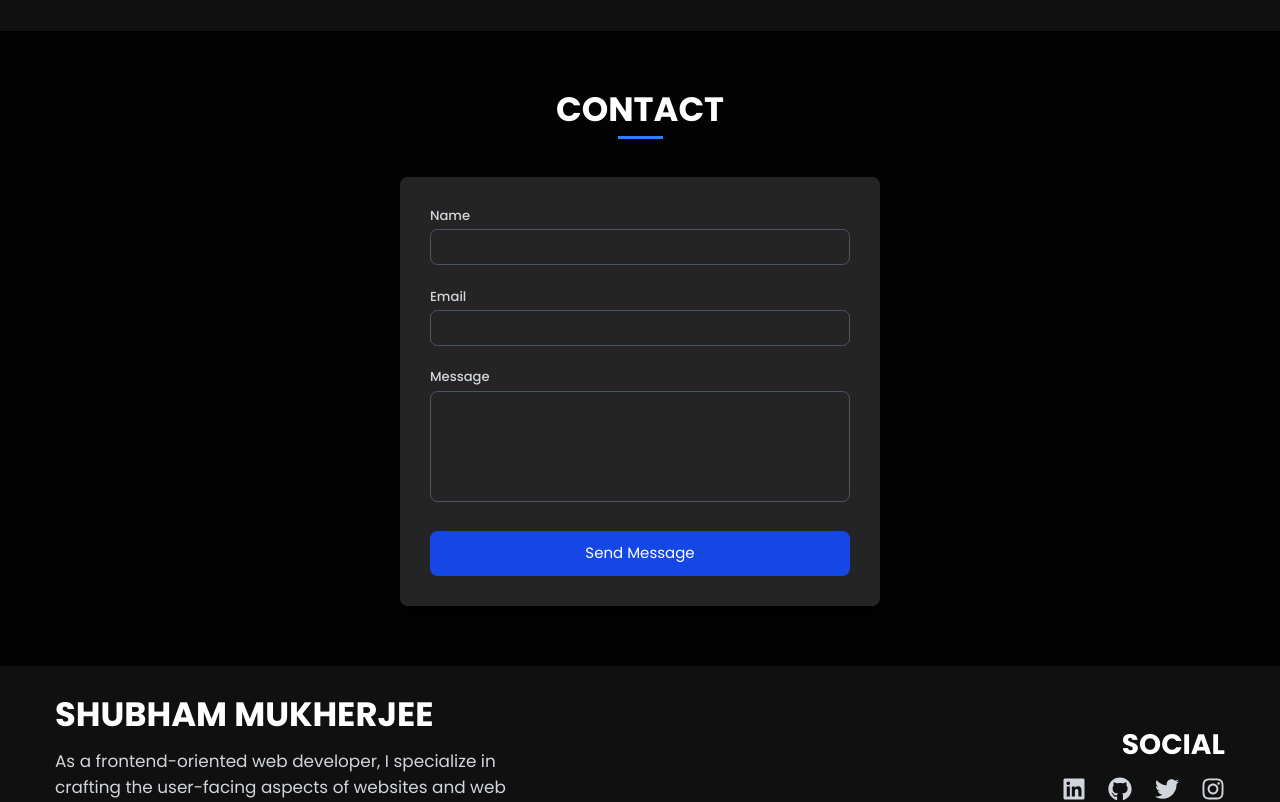
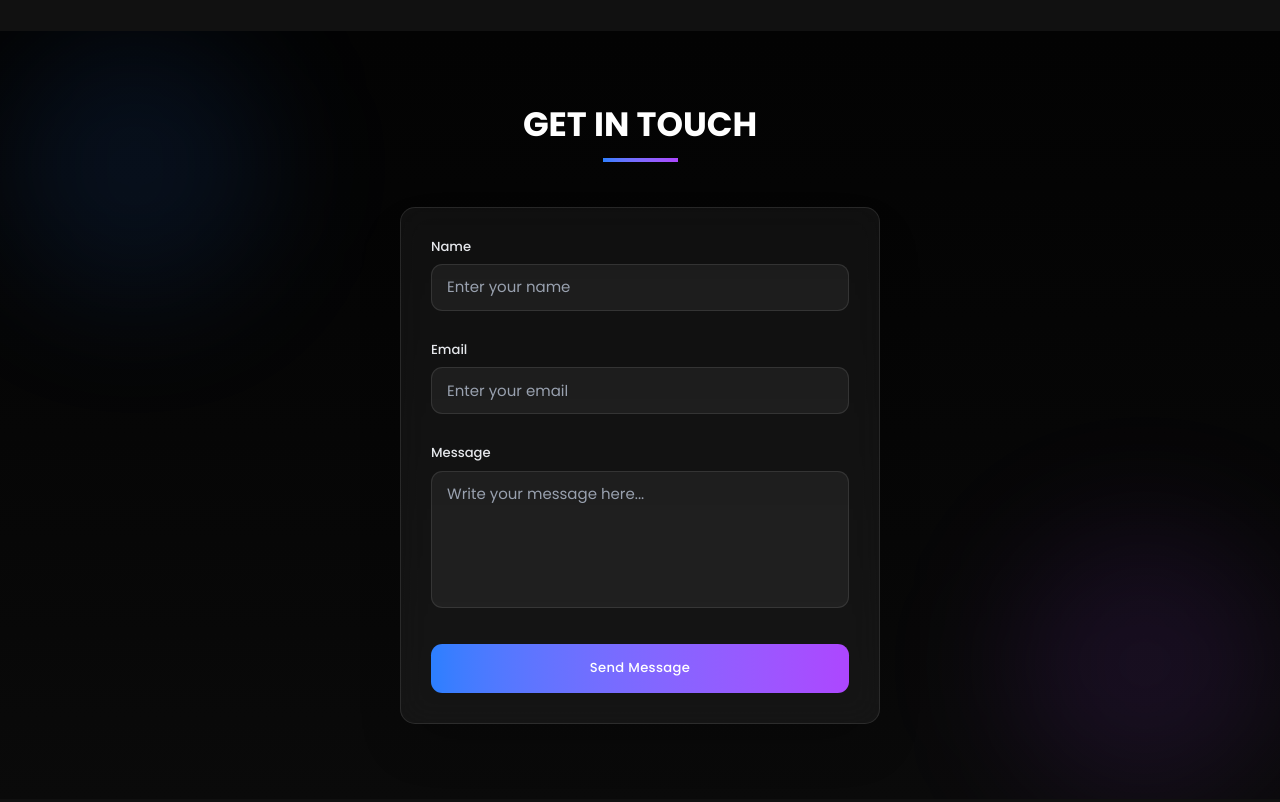
Before and after one commit to shubhammukherjee17/portfolio, a Next.js app: page / in a window 1280 px wide. Shown: the part 2860-3662 px from the top of the page. Built offline with nearby package versions, Linux system fonts and the light colour scheme.

Commit message:
minor changes

```diff
--- a/components/Contact.tsx
+++ b/components/Contact.tsx
@@ -39,65 +39,102 @@ const Contact = () => {
   return (
     <section
       id="contact"
-      className="py-16 bg-[#030303] overflow-x-hidden"
+      className="py-20 bg-gradient-to-b from-[#030303] to-[#0a0a0a] overflow-x-hidden relative"
     >
-      <div className="max-w-full px-4 sm:px-6 lg:px-8">
+      {/* Modern background elements */}
+      <div className="absolute inset-0 z-0">
+        <div className="absolute top-0 left-0 w-72 h-72 bg-blue-500/10 rounded-full filter blur-3xl"></div>
+        <div className="absolute bottom-0 right-0 w-72 h-72 bg-purple-500/10 rounded-full filter blur-3xl"></div>
+      </div>
+
+      <div className="max-w-6xl mx-auto px-4 sm:px-6 lg:px-8 relative z-10">
         <motion.h2
           variants={fadeIn}
-          className="text-2xl sm:text-3xl md:text-4xl font-bold text-center mb-10 text-white break-words"
+          className="text-3xl sm:text-4xl md:text-5xl font-bold text-center mb-12 text-white"
         >
-          CONTACT
-          <div className="w-12 h-1 bg-blue-500 mx-auto mt-2" />
+          GET IN TOUCH
+          <div className="w-20 h-1 bg-gradient-to-r from-blue-500 to-purple-500 mx-auto mt-4" />
         </motion.h2>
 
         <motion.form
           variants={fadeIn}
           onSubmit={handleSubmit}
-          className="w-full max-w-md sm:max-w-lg mx-auto space-y-6 bg-[#242424] p-4 sm:p-6 md:p-8 rounded-lg shadow-xl"
+          className="w-full max-w-lg mx-auto space-y-8 backdrop-blur-lg bg-white/5 p-8 rounded-2xl shadow-2xl border border-white/10"
         >
-          <div>
-            <label htmlFor="name" className="block text-sm font-medium text-gray-300 mb-1">Name</label>
+          <div className="space-y-2">
+            <label htmlFor="name" className="block text-sm font-medium text-gray-200">Name</label>
             <input
               type="text"
               id="name"
               value={formData.name}
               onChange={(e) => setFormData({ ...formData, name: e.target.value })}
               required
-              className="w-full px-3 py-2 rounded-lg border border-gray-600 text-white bg-transparent focus:outline-none focus:ring-2 focus:ring-gray-400 text-sm"
+              className="w-full px-4 py-3 rounded-xl border border-white/10 text-white bg-white/5 focus:outline-none focus:ring-2 focus:ring-blue-500 focus:border-transparent transition-all duration-300 placeholder-gray-400"
+              placeholder="Enter your name"
             />
           </div>
 
-          <div>
-            <label htmlFor="email" className="block text-sm font-medium text-gray-300 mb-1">Email</label>
+          <div className="space-y-2">
+            <label htmlFor="email" className="block text-sm font-medium text-gray-200">Email</label>
             <input
               type="email"
               id="email"
               value={formData.email}
               onChange={(e) => setFormData({ ...formData, email: e.target.value })}
               required
-              className="w-full px-3 py-2 rounded-lg border border-gray-600 text-white bg-transparent focus:outline-none focus:ring-2 focus:ring-gray-400 text-sm"
+              className="w-full px-4 py-3 rounded-xl border border-white/10 text-white bg-white/5 focus:outline-none focus:ring-2 focus:ring-blue-500 focus:border-transparent transition-all duration-300 placeholder-gray-400"
+              placeholder="Enter your email"
             />
           </div>
 
-          <div>
-            <label htmlFor="message" className="block text-sm font-medium text-gray-300 mb-1">Message</label>
+          <div className="space-y-2">
+            <label htmlFor="message" className="block text-sm font-medium text-gray-200">Message</label>
             <textarea
               id="message"
               value={formData.message}
               onChange={(e) => setFormData({ ...formData, message: e.target.value })}
               required
               rows={5}
-              className="w-full px-3 py-2 rounded-lg border border-gray-600 text-white bg-transparent focus:outline-none focus:ring-2 focus:ring-gray-400 resize-none text-sm"
+              className="w-full px-4 py-3 rounded-xl border border-white/10 text-white bg-white/5 focus:outline-none focus:ring-2 focus:ring-blue-500 focus:border-transparent transition-all duration-300 resize-none placeholder-gray-400"
+              placeholder="Write your message here..."
             />
           </div>
 
           <button
             type="submit"
             disabled={status === 'sending'}
-            className="w-full py-3 px-6 bg-blue-700 text-white rounded-lg hover:bg-gray-600 transition-colors disabled:opacity-70 text-sm sm:text-base"
+            className="w-full py-4 px-6 bg-gradient-to-r from-blue-500 to-purple-500 text-white rounded-xl hover:opacity-90 transition-all duration-300 transform hover:-translate-y-1 disabled:opacity-70 disabled:hover:translate-y-0 text-sm font-medium tracking-wide"
           >
-            {status === 'sending' ? 'Sending...' : 'Send Message'}
+            {status === 'sending' ? (
+              <span className="flex items-center justify-center">
+                <svg className="animate-spin -ml-1 mr-3 h-5 w-5 text-white" xmlns="http://www.w3.org/2000/svg" fill="none" viewBox="0 0 24 24">
+                  <circle className="opacity-25" cx="12" cy="12" r="10" stroke="currentColor" strokeWidth="4"></circle>
+                  <path className="opacity-75" fill="currentColor" d="M4 12a8 8 0 018-8V0C5.373 0 0 5.373 0 12h4zm2 5.291A7.962 7.962 0 014 12H0c0 3.042 1.135 5.824 3 7.938l3-2.647z"></path>
+                </svg>
+                Sending...
+              </span>
+            ) : 'Send Message'}
           </button>
+
+          {status === 'success' && (
+            <motion.p
+              initial={{ opacity: 0, y: 10 }}
+              animate={{ opacity: 1, y: 0 }}
+              className="text-green-400 text-center mt-4"
+            >
+              Message sent successfully!
+            </motion.p>
+          )}
+
+          {status === 'error' && (
+            <motion.p
+              initial={{ opacity: 0, y: 10 }}
+              animate={{ opacity: 1, y: 0 }}
+              className="text-red-400 text-center mt-4"
+            >
+              Failed to send message. Please try again.
+            </motion.p>
+          )}
         </motion.form>
       </div>
     </section>
```
